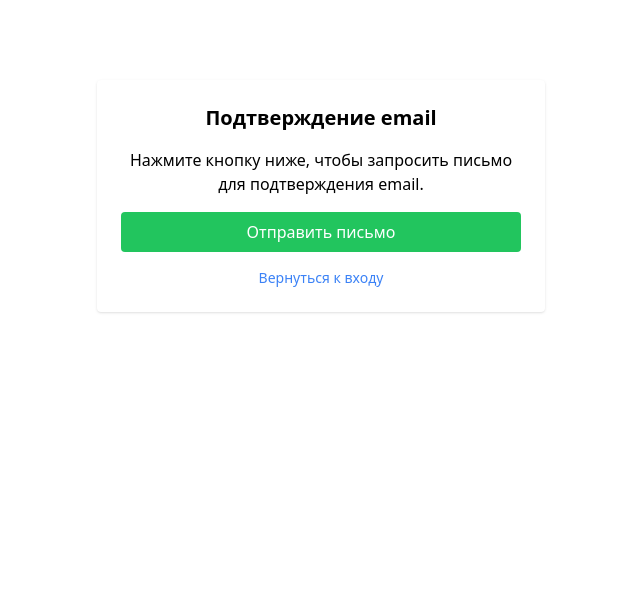
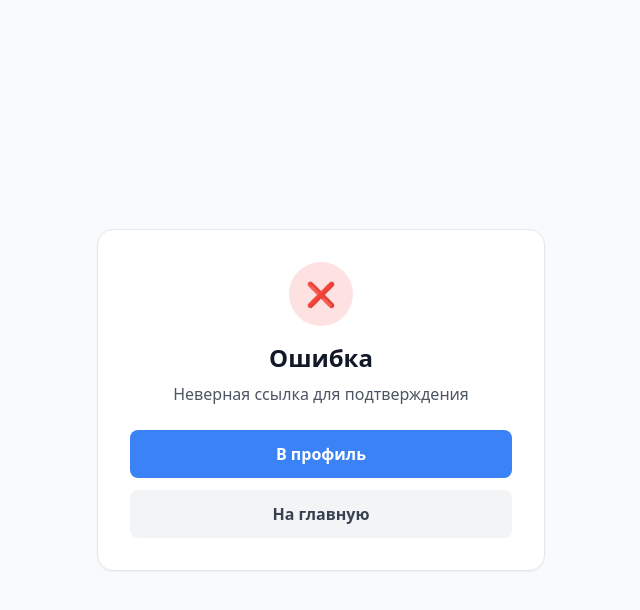
Before and after one commit to AlekseiCherniaev/expences_tracker_front, a React (Create React App) app: page /verify-email in a window 1280 px wide. Shown: the top 610 px of the page, without its empty margins (319-959 px from the left). Built offline with nearby package versions, Linux system fonts and the light colour scheme.

Commit message:
feat: add email verification page

```diff
--- a/src/pages/VerifyEmail.tsx
+++ b/src/pages/VerifyEmail.tsx
@@ -1,42 +1,114 @@
-import { useState } from 'react';
-import { useNavigate } from 'react-router-dom';
-import { requestVerifyEmail } from '../api/auth';
+import { useState, useEffect } from 'react';
+import { useNavigate, useSearchParams } from 'react-router-dom';
+import { verifyEmail } from '../api/auth';
 
 export default function VerifyEmail() {
-  const [error, setError] = useState<string | null>(null);
+  const [status, setStatus] = useState<'loading' | 'success' | 'error'>('loading');
+  const [message, setMessage] = useState<string>('');
   const navigate = useNavigate();
+  const [searchParams] = useSearchParams();
 
-  const handleRequest = async () => {
-    setError(null);
+  useEffect(() => {
+    const emailToken = searchParams.get('token');
+
+    if (!emailToken) {
+      setStatus('error');
+      setMessage('Неверная ссылка для подтверждения');
+      return;
+    }
+
+    const verifyEmailToken = async () => {
       try {
-      await requestVerifyEmail();
-      navigate('/check-email', { state: { email: 'ваш адрес' } });
-    } catch (err: any) {
-      setError(
-        err?.response?.data?.detail || 'Ошибка при запросе подтверждения'
+        await verifyEmail(emailToken);
+        setStatus('success');
+        setMessage('Email успешно подтверждён! ✅');
+        setTimeout(() => {
+          navigate('/');
+        }, 3000);
+      } catch (error: any) {
+        setStatus('error');
+        setMessage(
+          error?.response?.data?.detail ||
+          'Ошибка при подтверждении email. Ссылка может быть устаревшей.'
         );
       }
     };
 
+    verifyEmailToken();
+  }, [searchParams, navigate]);
+
   return (
-    <div className="max-w-md mx-auto mt-20 p-6 bg-white rounded shadow text-center">
-      <h1 className="text-xl font-bold mb-4">Подтверждение email</h1>
-      {error && <p className="text-red-500 mb-2">{error}</p>}
-      <p className="mb-4">
-        Нажмите кнопку ниже, чтобы запросить письмо для подтверждения email.
+    <div className="min-h-screen bg-gray-50 flex items-center justify-center py-12 px-4 sm:px-6 lg:px-8">
+      <div className="max-w-md w-full bg-white rounded-2xl shadow-sm border border-gray-200 p-8">
+        {status === 'loading' && (
+          <div className="text-center">
+            <div className="flex justify-center mb-4">
+              <div className="animate-spin rounded-full h-12 w-12 border-b-2 border-blue-500"></div>
+            </div>
+            <h1 className="text-2xl font-bold text-gray-900 mb-2">
+              Подтверждение email
+            </h1>
+            <p className="text-gray-600">
+              Проверяем вашу ссылку...
+            </p>
+          </div>
+        )}
+
+        {status === 'success' && (
+          <div className="text-center">
+            <div className="flex justify-center mb-4">
+              <div className="w-16 h-16 bg-green-100 rounded-full flex items-center justify-center">
+                <span className="text-2xl">✅</span>
+              </div>
+            </div>
+            <h1 className="text-2xl font-bold text-gray-900 mb-2">
+              Успешно!
+            </h1>
+            <p className="text-gray-600 mb-6">
+              {message}
+            </p>
+            <p className="text-sm text-gray-500 mb-6">
+              Вы будете перенаправлены на главную страницу через 3 секунды...
             </p>
             <button
-        onClick={handleRequest}
-        className="w-full bg-green-500 text-white py-2 rounded hover:bg-green-600"
+              onClick={() => navigate('/')}
+              className="w-full bg-blue-500 text-white py-3 px-4 rounded-lg font-semibold hover:bg-blue-600 transition-colors"
             >
-        Отправить письмо
+              Перейти на главную
             </button>
+          </div>
+        )}
 
-      <p className="mt-4 text-sm">
-        <a href="/login" className="text-blue-500 hover:underline">
-          Вернуться к входу
-        </a>
+        {status === 'error' && (
+          <div className="text-center">
+            <div className="flex justify-center mb-4">
+              <div className="w-16 h-16 bg-red-100 rounded-full flex items-center justify-center">
+                <span className="text-2xl">❌</span>
+              </div>
+            </div>
+            <h1 className="text-2xl font-bold text-gray-900 mb-2">
+              Ошибка
+            </h1>
+            <p className="text-gray-600 mb-6">
+              {message}
             </p>
+            <div className="space-y-3">
+              <button
+                onClick={() => navigate('/me')}
+                className="w-full bg-blue-500 text-white py-3 px-4 rounded-lg font-semibold hover:bg-blue-600 transition-colors"
+              >
+                В профиль
+              </button>
+              <button
+                onClick={() => navigate('/')}
+                className="w-full bg-gray-100 text-gray-700 py-3 px-4 rounded-lg font-semibold hover:bg-gray-200 transition-colors"
+              >
+                На главную
+              </button>
+            </div>
+          </div>
+        )}
+      </div>
     </div>
   );
 }
```
Lines whose indentation alone changed are shown as unchanged.
